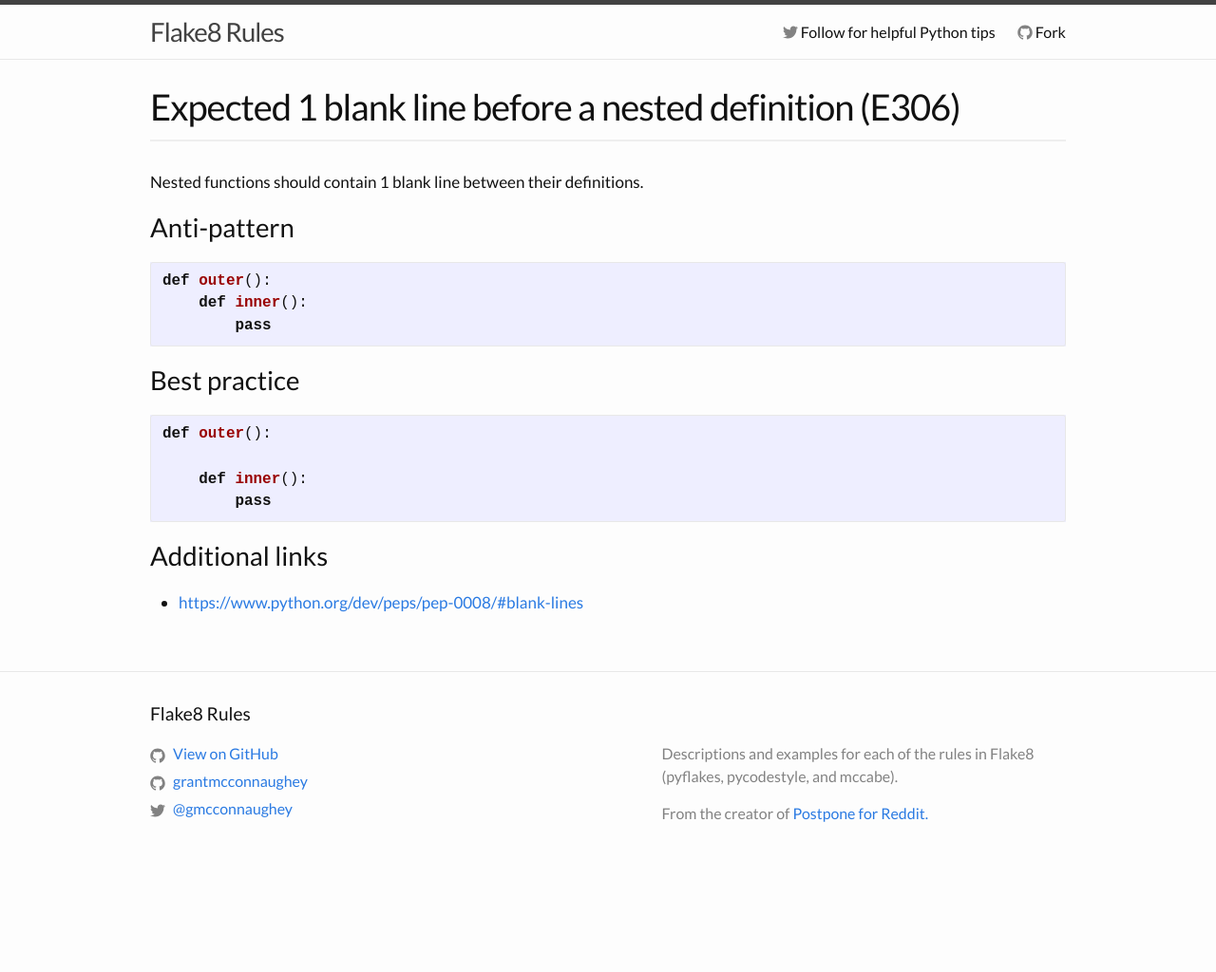
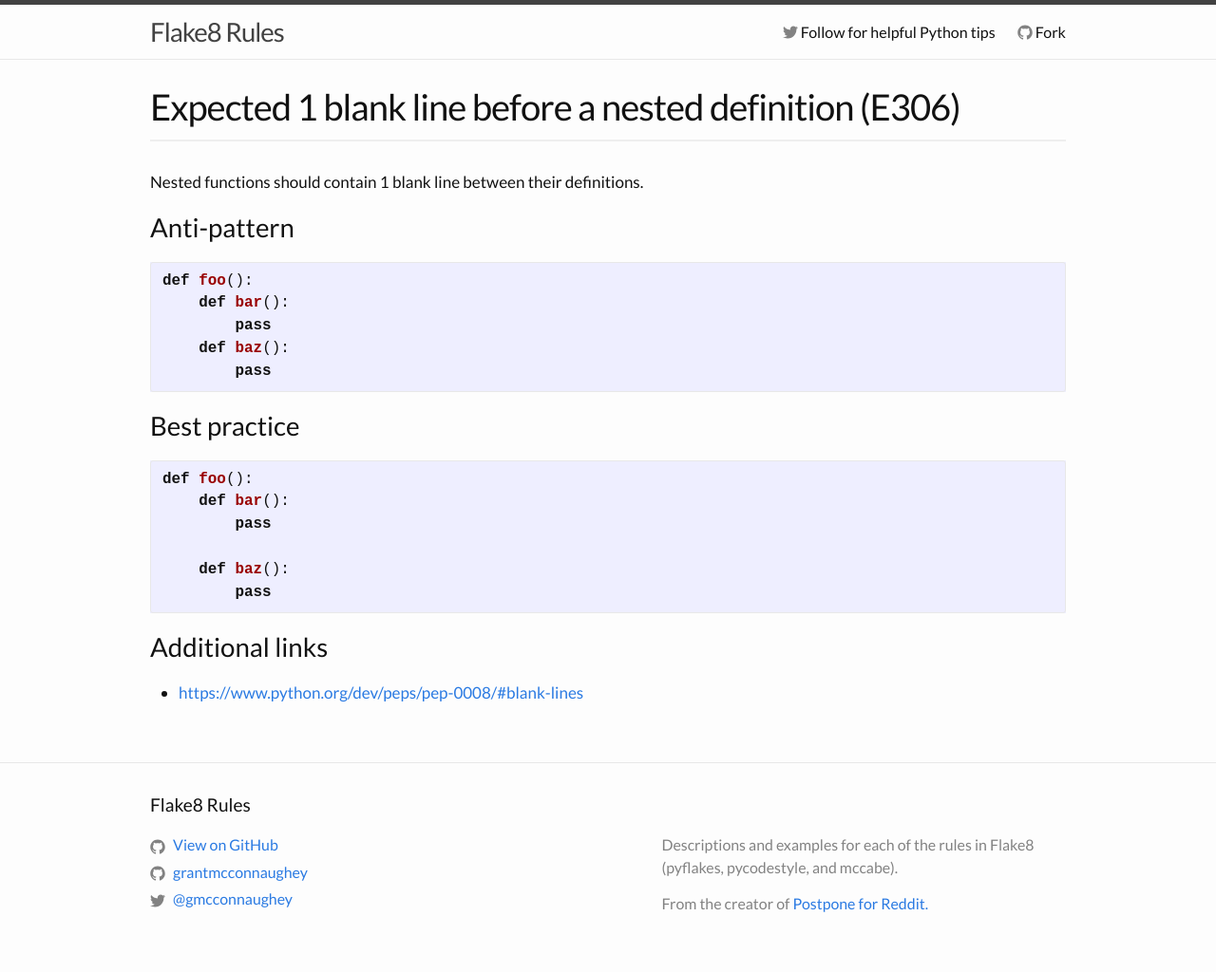
Before and after one commit to grantmcconnaughey/Flake8Rules, a Jekyll site: the page built from _rules/E306.md, in a window 1280 px wide. Shown: the whole page at 95% size. Built offline with Jekyll 4.4.1, drawn with Linux system fonts in a browser that asks for light colours; nearby versions of some CDN libraries; comment, search, counter and statistics services are not loaded; before the commit the page ends 929 px from its top, so only the background shows below that.

Commit message:
Update E306.md

````diff
--- a/_rules/E306.md
+++ b/_rules/E306.md
@@ -11,16 +11,20 @@
 ### Anti-pattern
 
 ```python
-def outer():
-    def inner():
+def foo():
+    def bar():
+        pass
+    def baz():
         pass
 ```
 
 ### Best practice
 
 ```python
-def outer():
+def foo():
+    def bar():
+        pass
 
-    def inner():
+    def baz():
         pass
 ```
````
